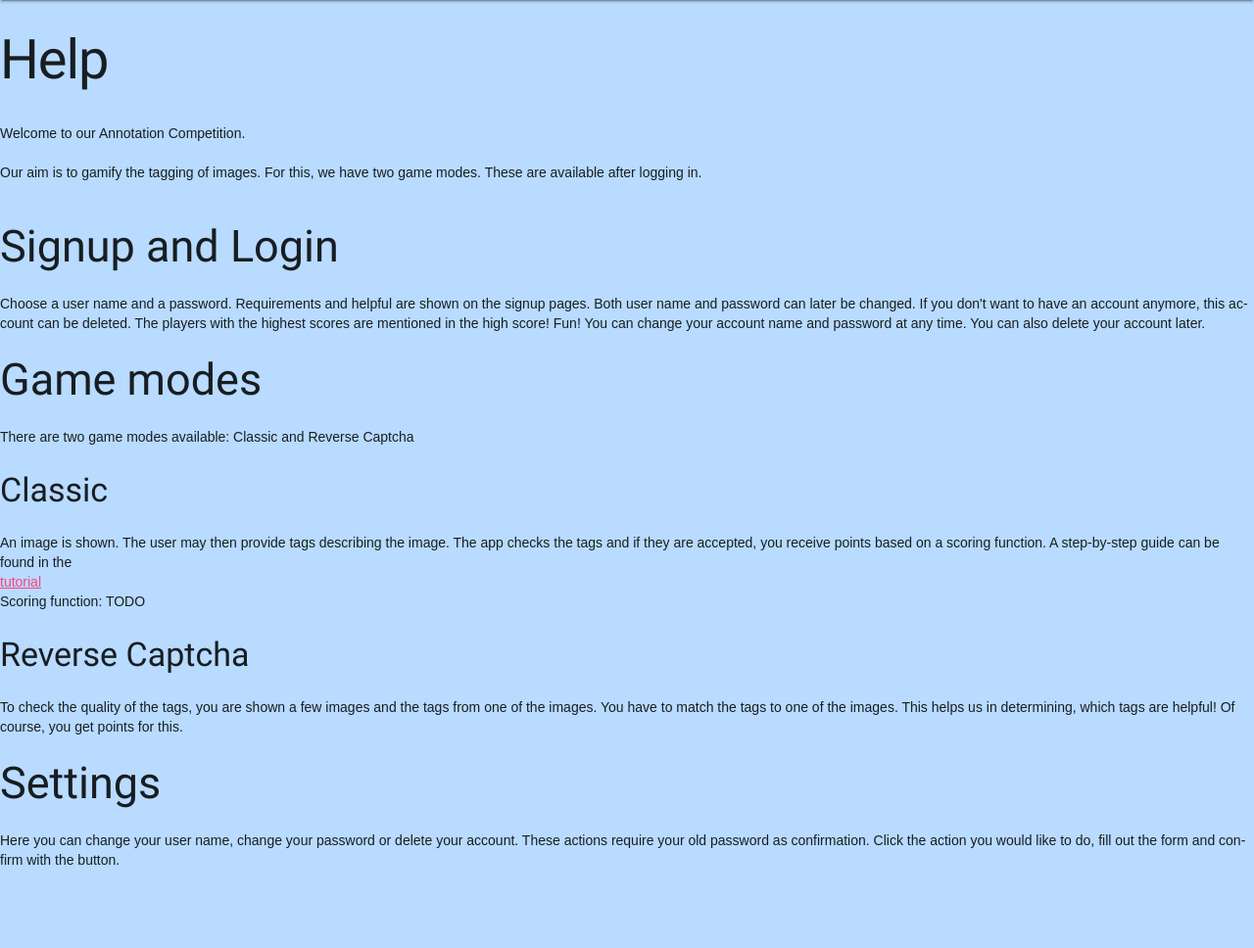
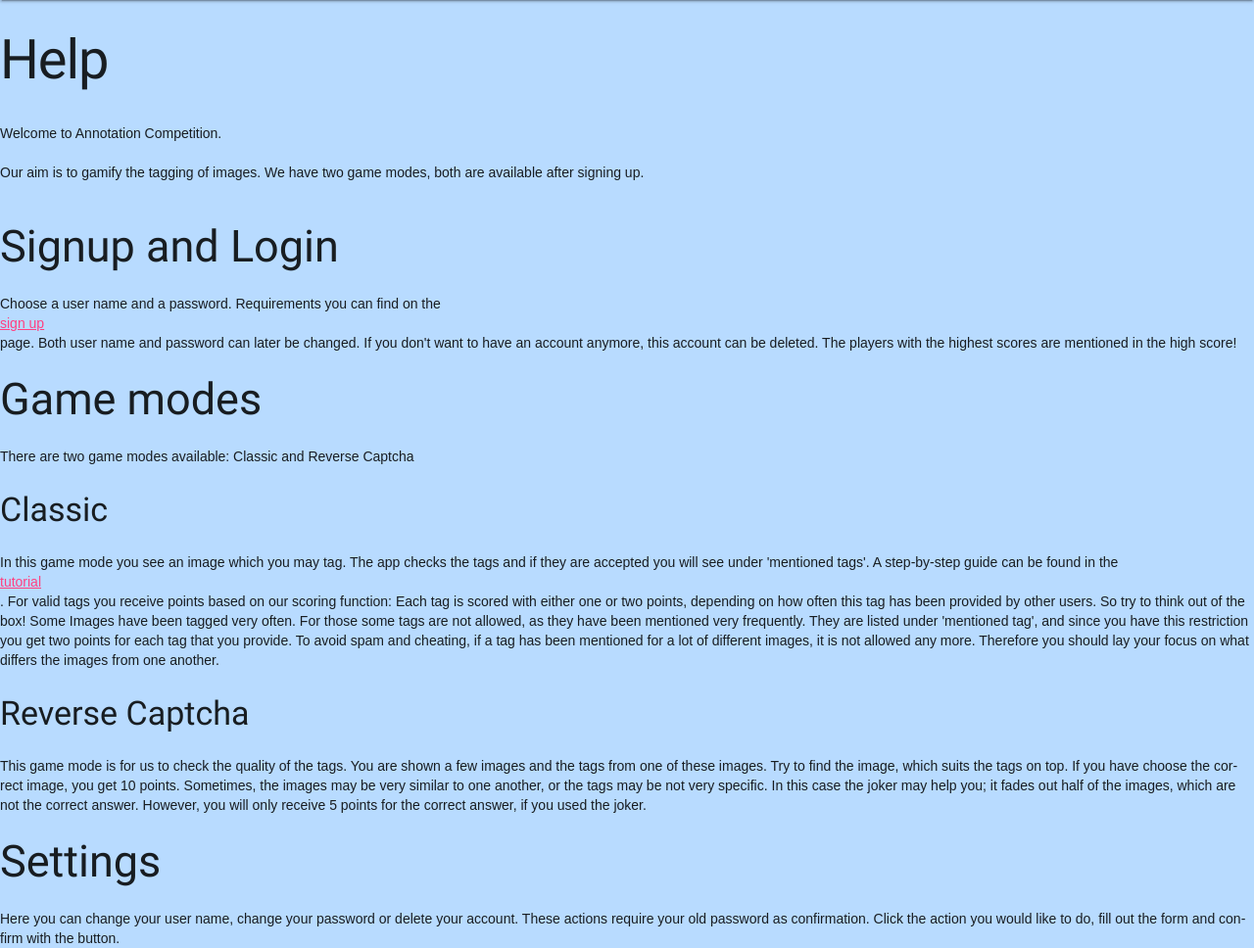
Before and after one commit to muesal/annotation-competition, a Flask app: page /help in a window 1280 px wide. Shown: the part 64-1032 px from the top of the page at 98% size. Run offline with Flask 2, Linux system fonts and the light colour scheme; parts of the project's set-up code (start-up, migrations or seed data) failed here and were passed over.

Commit message:
updated help page

```diff
--- a/src/acomp/templates/help.html
+++ b/src/acomp/templates/help.html
@@ -5,51 +5,51 @@ mdl-navigation__link--current
 {% endblock %}
 
 
-
-
-
 {% block main %}
     <h1>Help</h1>
 
-    <p>Welcome to our Annotation Competition.
+    <p>Welcome to Annotation Competition.
 
-    <p>Our aim is to gamify the tagging of images. For this, we have two game modes. These are available after logging
-        in.
+    <p>Our aim is to gamify the tagging of images. We have two game modes, both are available after signing up.
 
 
     <h2>Signup and Login</h2>
-    Choose a user name and a password. Requirements and helpful are shown on the signup pages.
+    Choose a user name and a password. Requirements you can find on the <a href="{{ url_for('signup') }}">sign up</a> page.
     Both user name and password can later be changed. If you don't want to have an account anymore, this account can be
     deleted.
-    The players with the highest scores are mentioned in the high score! Fun!
-
-    You can change your account name and password at any time. You can also delete your account later.
+    The players with the highest scores are mentioned in the high score!
 
     <h2>Game modes</h2>
     There are two game modes available: Classic and Reverse Captcha
 
     <h3>Classic</h3>
-    An image is shown. The user may then provide tags describing the image. The app checks the tags and if they are
-    accepted,
-    you receive points based on a scoring function.
+    In this game mode you see an image which you may tag.
+    The app checks the tags and if they are accepted you will see under 'mentioned tags'.
+    A step-by-step guide can be found in the  <a href="{{ url_for('tutorial') }}">tutorial</a>.
 
-    A step-by-step guide can be found in the  <a href="{{ url_for('tutorial') }}">tutorial</a>
+    For valid tags you receive points based on our scoring function:
+    Each tag is scored with either one or two points, depending on how often this tag has been provided by other users.
+    So try to think out of the box!
+    Some Images have been tagged very often.
+    For those some tags are not allowed, as they have been mentioned very frequently.
+    They are listed under 'mentioned tag', and since you have this restriction you get two points for each tag that you provide.
 
-
-    Scoring function: TODO
+    To avoid spam and cheating, if a tag has been mentioned for a lot of different images, it is not allowed any more.
+    Therefore you should lay your focus on what differs the images from one another.
 
     <h3>Reverse Captcha</h3>
-    To check the quality of the tags, you are shown a few images and the tags from one of the images.
-    You have to match the tags to one of the images. This helps us in determining, which tags are helpful! Of course,
-    you get points for this.
+    This game mode is for us to check the quality of the tags.
+    You are shown a few images and the tags from one of these images.
+    Try to find the image, which suits the tags on top.
+    If you have choose the correct image, you get 10 points.
+    Sometimes, the images may be very similar to one another, or the tags may be not very specific.
+    In this case the joker may help you; it fades out half of the images, which are not the correct answer.
+    However, you will only receive 5 points for the correct answer, if you used the joker.
 
     <h2>Settings</h2>
-
     Here you can change your user name, change your password or delete your account. These actions require your old
     password as confirmation.
 
     Click the action you would like to do, fill out the form and confirm with the button.
 
-
-
 {% endblock %}
```
